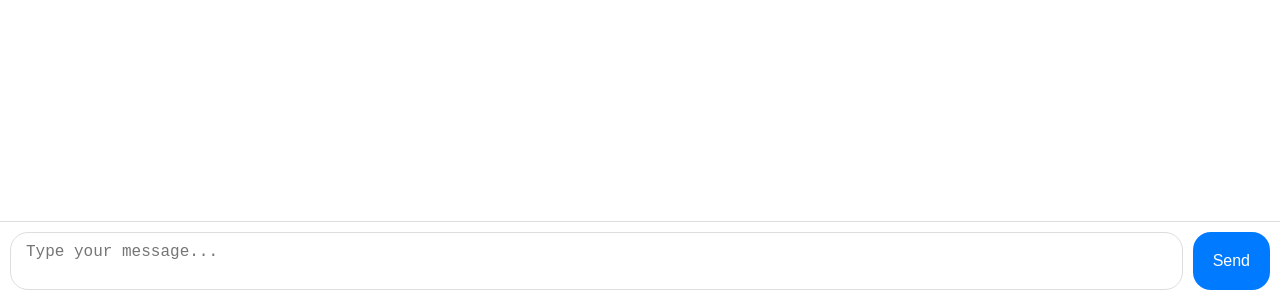
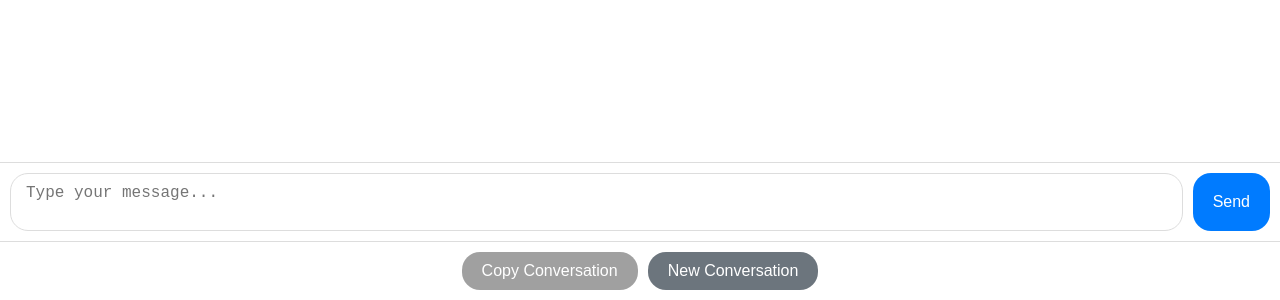
Before and after one commit to starwar6160/MyGrok3, a React (Create React App) app in the folder frontend/: page /translation in a window 1280 px wide. Shown: the part 500-800 px from the top of the page. Built offline with nearby package versions, Linux system fonts and the light colour scheme.

Commit message:
feat: add conversation persistence, copy and reset functionality with improved Chinese translation layout

```diff
--- a/frontend/src/components/Translation.css
+++ b/frontend/src/components/Translation.css
@@ -37,9 +37,7 @@
 }
 
 .message-content.chinese {
-    margin-top: 10px;
-    padding-top: 10px;
-    border-top: 1px solid #ddd;
+    margin-top: 5px;
 }
 
 .input-area {
@@ -73,6 +71,28 @@
   background-color: #a0c8f0;
 }
 
+.action-buttons {
+  display: flex;
+  justify-content: center;
+  padding: 10px;
+  gap: 10px;
+  border-top: 1px solid #ddd;
+}
+
+.action-buttons button {
+  border: none;
+  background-color: #6c757d;
+  color: white;
+  border-radius: 18px;
+  padding: 10px 20px;
+  cursor: pointer;
+  font-size: 16px;
+}
+
+.action-buttons button:disabled {
+  background-color: #a0a0a0;
+}
+
 @media (max-width: 600px) {
   .translation-container {
     padding: 0;
--- a/frontend/src/components/Translation.js
+++ b/frontend/src/components/Translation.js
@@ -3,13 +3,20 @@ import './Translation.css';
 
 const Translation = () => {
   const [inputText, setInputText] = useState('');
-  const [messages, setMessages] = useState([]);
+  const [messages, setMessages] = useState(() => {
+    const savedMessages = localStorage.getItem('translationMessages');
+    return savedMessages ? JSON.parse(savedMessages) : [];
+  });
   const [isLoading, setIsLoading] = useState(false);
   const messagesEndRef = useRef(null);
 
   const scrollToBottom = () => {
     messagesEndRef.current?.scrollIntoView({ behavior: "smooth" });
   }
+
+  useEffect(() => {
+    localStorage.setItem('translationMessages', JSON.stringify(messages));
+  }, [messages]);
 
   useEffect(() => {
     scrollToBottom()
@@ -89,7 +96,12 @@ const Translation = () => {
         {messages.map((msg, index) => (
           <div key={index} className={`message ${msg.type}`}>
             <div className="message-content">{msg.text}</div>
-            {msg.chinese && <div className="message-content chinese">{msg.chinese}</div>}
+            {msg.chinese && (
+              <>
+                <br />
+                <div className="message-content chinese">{msg.chinese}</div>
+              </>
+            )}
           </div>
         ))}
         {isLoading && (
@@ -110,8 +122,61 @@ const Translation = () => {
           Send
         </button>
       </div>
+      <div className="action-buttons">
+        <button onClick={handleCopyConversation} disabled={messages.length === 0}>
+          Copy Conversation
+        </button>
+        <button onClick={handleNewConversation}>
+          New Conversation
+        </button>
+      </div>
     </div>
   );
+
+  function handleCopyConversation() {
+    const conversationText = messages.map(msg => {
+      let text = '';
+      if (msg.type === 'user') {
+        text += `User: ${msg.text}`;
+      } else if (msg.type === 'assistant') {
+        text += `Assistant: ${msg.text}`;
+        if (msg.chinese) {
+          text += `\nChinese Translation: ${msg.chinese}`;
+        }
+      }
+      return text;
+    }).join('\n\n');
+
+    if (navigator.clipboard) {
+      navigator.clipboard.writeText(conversationText).then(() => {
+        alert('Conversation copied to clipboard!');
+      }).catch(err => {
+        console.error('Failed to copy text: ', err);
+        alert('Failed to copy conversation.');
+      });
+    } else {
+      // Fallback for browsers that do not support navigator.clipboard
+      const textarea = document.createElement('textarea');
+      textarea.value = conversationText;
+      document.body.appendChild(textarea);
+      textarea.select();
+      try {
+        document.execCommand('copy');
+        alert('Conversation copied to clipboard!');
+      } catch (err) {
+        console.error('Failed to copy text: ', err);
+        alert('Failed to copy conversation.');
+      }
+      document.body.removeChild(textarea);
+    }
+  }
+
+  function handleNewConversation() {
+    setMessages([]);
+    setInputText('');
+    setIsLoading(false);
+    localStorage.removeItem('translationMessages');
+  }
 };
 
 export default Translation;
```
